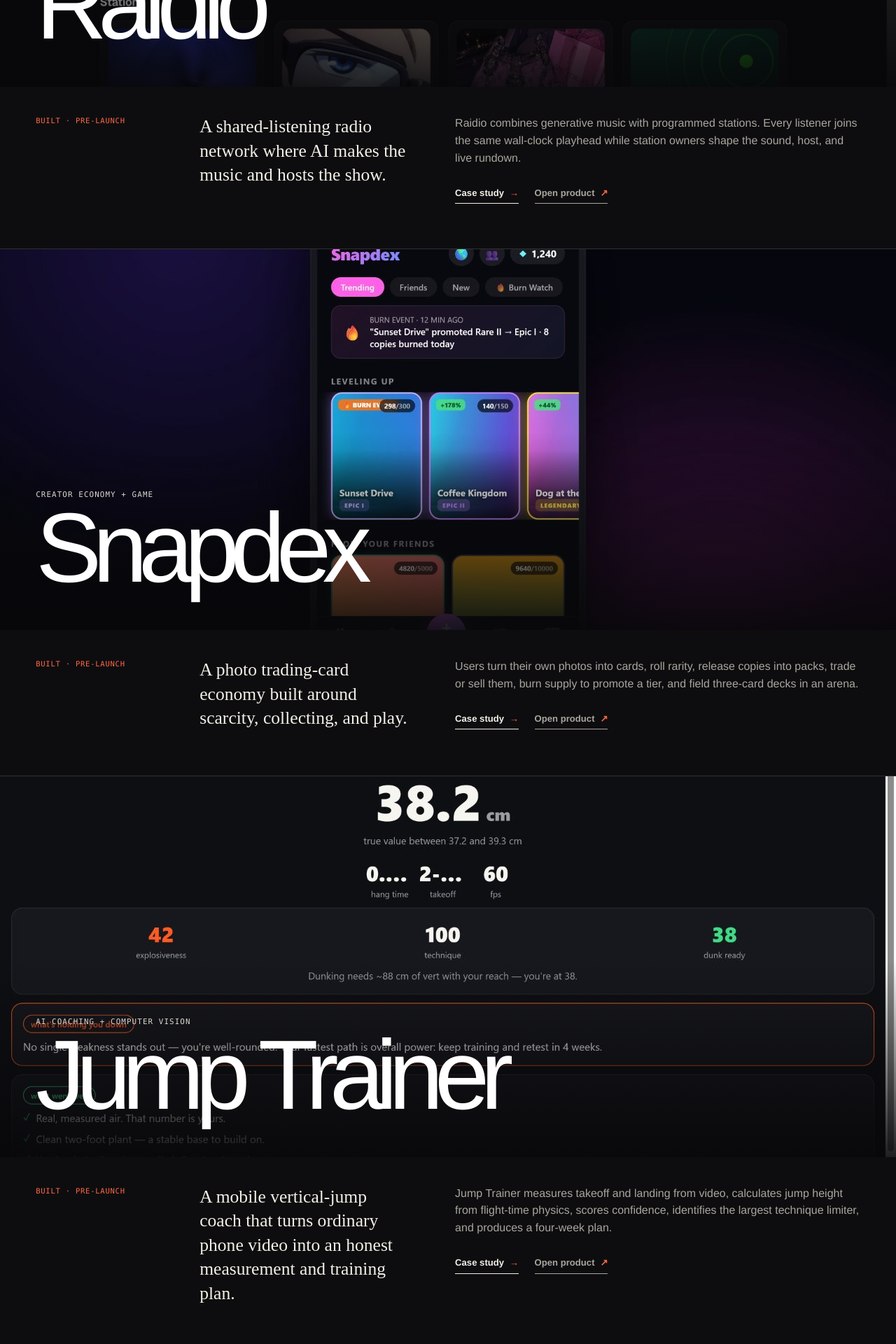
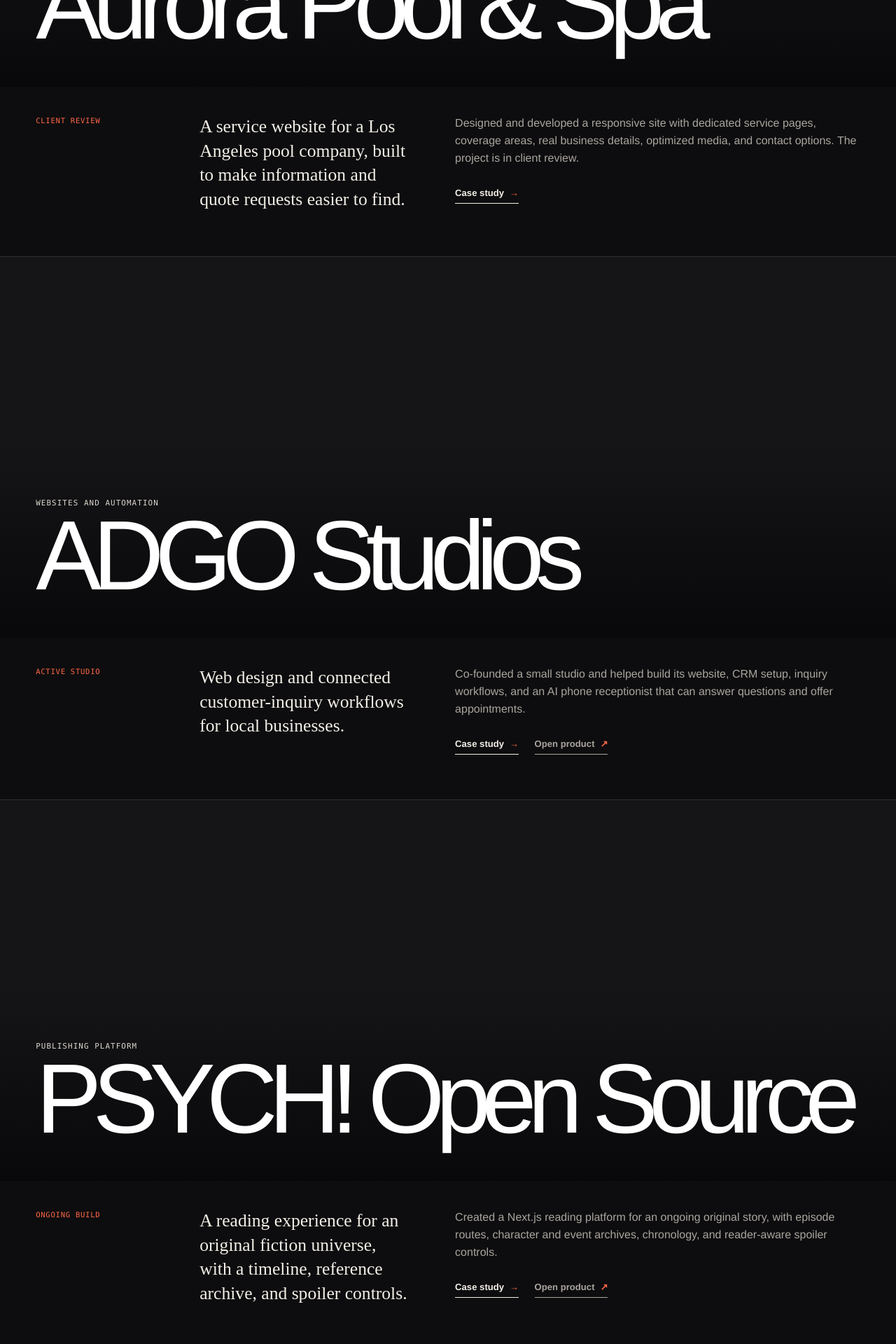
Before and after one commit to hellsangel05/portfolio-site, a Next.js app: page / in a window 1280 px wide. Shown: the part 1760-3680 px from the top of the page at 70% size. Built offline with nearby package versions, Linux system fonts and the light colour scheme.

Commit message:
Add real client and publishing projects; clarify demo availability

```diff
--- a/app/data/portfolio.ts
+++ b/app/data/portfolio.ts
@@ -19,6 +19,7 @@
   github?: string;
   demoNote?: string;
   featured?: boolean;
+  demoAvailable?: boolean;
   demoVideo?: {
     src: string;
     poster?: string;
@@ -30,7 +31,128 @@
 
 export const projects: PortfolioProject[] = [
   {
+    slug: "aurora-pool-spa",
+    name: "Aurora Pool & Spa",
+    category: "Client website",
+    status: "Client review",
+    featured: true,
+    positioning: "A service website for a Los Angeles pool company, built to make information and quote requests easier to find.",
+    summary: "Designed and developed a responsive site with dedicated service pages, coverage areas, real business details, optimized media, and contact options. The project is in client review.",
+    problem: "A pool service company needs to clearly explain its services, service area, and contact options without relying only on referrals and social media.",
+    built: "An Astro-based website with responsive pages, service details, location coverage, image optimization, on-page SEO, and integration points for GoHighLevel forms.",
+    challenge: "Turning real business requirements into a site that is quick to navigate and maintain, without overstating the client's services or publishing unapproved claims.",
+    working: [
+      "Mobile-friendly pages for services and contact",
+      "Optimized media, descriptive metadata, and internal links",
+      "Call and text links with a contact workflow",
+      "Integration points for a GoHighLevel form and scheduling"
+    ],
+    decisions: [
+      "Used Astro and static hosting to keep running costs down.",
+      "Avoided invented reviews, guarantees, and other unverifiable business claims.",
+      "Separated website content from CRM setup to make future updates easier."
+    ],
+    next: [
+      "Complete client review and final content updates.",
+      "Verify the live contact workflow and production domain.",
+      "Set up search indexing and analytics after launch."
+    ],
+    role: "ADGO Studios co-founder · Client discovery, web implementation, deployment planning, and CRM coordination",
+    tech: [
+      "Astro",
+      "TypeScript",
+      "CSS",
+      "Cloudflare",
+      "GoHighLevel",
+      "SEO"
+    ],
+    gallery: [],
+    demoNote: "Client website in review; final launch and form verification are coordinated with the business.",
+  },
+  {
+    slug: "adgo-studios",
+    name: "ADGO Studios",
+    category: "Websites and automation",
+    status: "Active studio",
+    featured: true,
+    positioning: "Web design and connected customer-inquiry workflows for local businesses.",
+    summary: "Co-founded a small studio and helped build its website, CRM setup, inquiry workflows, and an AI phone receptionist that can answer questions and offer appointments.",
+    problem: "A small business can have a website, phone number, ads, and a CRM without having a clear path from the first inquiry to the next step.",
+    built: "The public studio website and hands-on work with GoHighLevel contact flows, an AI receptionist called Luna, client onboarding, creative production, and lead-capture workflows.",
+    challenge: "Getting the pieces to work together in ways that are practical for business owners, from an inquiry form to a booked call or human follow-up.",
+    working: [
+      "Public business website and service pages",
+      "CRM account configuration and lead intake workflows",
+      "AI voice receptionist that responds to questions and helps book calls",
+      "Business outreach and client discovery in English and Spanish"
+    ],
+    decisions: [
+      "Started with customer problems rather than selling AI as a feature by itself.",
+      "Used existing CRM and voice platforms rather than building that infrastructure from scratch.",
+      "Kept client-facing communication and judgment with a real person."
+    ],
+    next: [
+      "Keep refining the contact and follow-up experience.",
+      "Document results from client deployments.",
+      "Develop clearer onboarding and maintenance processes."
+    ],
+    role: "Co-founder · Web and workflow implementation, client discovery, testing, and operations alongside my partner",
+    tech: [
+      "Next.js",
+      "Vercel",
+      "Cloudflare",
+      "GoHighLevel",
+      "Voice AI",
+      "Web forms",
+      "Automation"
+    ],
+    gallery: [],
+    live: "https://adgostudios.com/",
+    demoAvailable: true,
+  },
+  {
+    slug: "psych-open-source",
+    name: "PSYCH! Open Source",
+    category: "Publishing platform",
+    status: "Ongoing build",
+    featured: true,
+    positioning: "A reading experience for an original fiction universe, with a timeline, reference archive, and spoiler controls.",
+    summary: "Created a Next.js reading platform for an ongoing original story, with episode routes, character and event archives, chronology, and reader-aware spoiler controls.",
+    problem: "An interconnected story becomes difficult to follow when the episodes, historical references, and timeline are scattered across documents.",
+    built: "A web platform with organized reading routes, an archive of story concepts and historical anchors, a timeline, reading progress, and a spoiler-control system backed by local state and Supabase.",
+    challenge: "Designing a system that can expose useful context without accidentally revealing later story developments—and clearly separating fiction from real historical sources.",
+    working: [
+      "Episode and season reading pages",
+      "Reference archive and timeline",
+      "Reader progress and spoiler-aware display",
+      "Supabase content tables and access rules"
+    ],
+    decisions: [
+      "Organized episodes and reference material as a consistent content structure.",
+      "Separated story canon from documented historical details.",
+      "Designed spoiler handling around reading progress rather than blanket warnings."
+    ],
+    next: [
+      "Expand reader features as the story grows.",
+      "Improve publishing and contributor workflows.",
+      "Continue testing the reader experience."
+    ],
+    role: "Creator · Writing, product design, content modeling, implementation, and testing",
+    tech: [
+      "Next.js",
+      "React",
+      "TypeScript",
+      "Supabase",
+      "PostgreSQL",
+      "Content systems"
+    ],
+    gallery: [],
+    live: "https://psych-open-source.vercel.app",
+    demoAvailable: false,
+  },
+  {
     slug: "raidio",
+    demoAvailable: false,
     name: "Raidio",
     category: "AI media platform",
     status: "Built · Pre-launch",
@@ -66,10 +188,11 @@
   },
   {
     slug: "snapdex",
+    demoAvailable: false,
     name: "Snapdex",
     category: "Creator economy + game",
     status: "Built · Pre-launch",
-    featured: true,
+    featured: false,
     positioning: "A photo trading-card economy built around scarcity, collecting, and play.",
     summary: "Users turn their own photos into cards, roll rarity, release copies into packs, trade or sell them, burn supply to promote a tier, and field three-card decks in an arena.",
     problem: "Photo platforms are built around posts and attention. Snapdex asks what happens when a photo becomes a scarce object with supply, ownership, creator royalties, and game mechanics.",
@@ -101,10 +224,11 @@
   },
   {
     slug: "jump-trainer",
+    demoAvailable: false,
     name: "Jump Trainer",
     category: "AI coaching + computer vision",
     status: "Built · Pre-launch",
-    featured: true,
+    featured: false,
     positioning: "A mobile vertical-jump coach that turns ordinary phone video into an honest measurement and training plan.",
     summary: "Jump Trainer measures takeoff and landing from video, calculates jump height from flight-time physics, scores confidence, identifies the largest technique limiter, and produces a four-week plan.",
     problem: "Athletes can film themselves easily, but credible jump measurement usually requires specialized equipment or a trained coach. Low-quality video can also create a precise-looking number that is simply wrong.",
@@ -136,6 +260,7 @@
   },
   {
     slug: "edit-battle",
+    demoAvailable: false,
     name: "Edit Battle",
     category: "Creator community",
     status: "Built · Pre-launch",
@@ -167,6 +292,7 @@
   },
   {
     slug: "civic-mirror",
+    demoAvailable: false,
     name: "Civic Mirror",
     category: "Civic technology",
     status: "Built · Pre-launch",
@@ -199,6 +325,7 @@
   },
   {
     slug: "co-lab",
+    demoAvailable: false,
     name: "Co-Lab",
     category: "AI collaboration network",
     status: "Built · Pre-launch",
@@ -231,6 +358,7 @@
   },
   {
     slug: "skateview",
+    demoAvailable: false,
     name: "SkateView",
     category: "Community mapping",
     status: "Built · Pre-launch",
@@ -263,6 +391,7 @@
   },
   {
     slug: "living-window",
+    demoAvailable: false,
     name: "Living Window",
     category: "Creative technology",
     status: "Built · Pre-launch",
```
